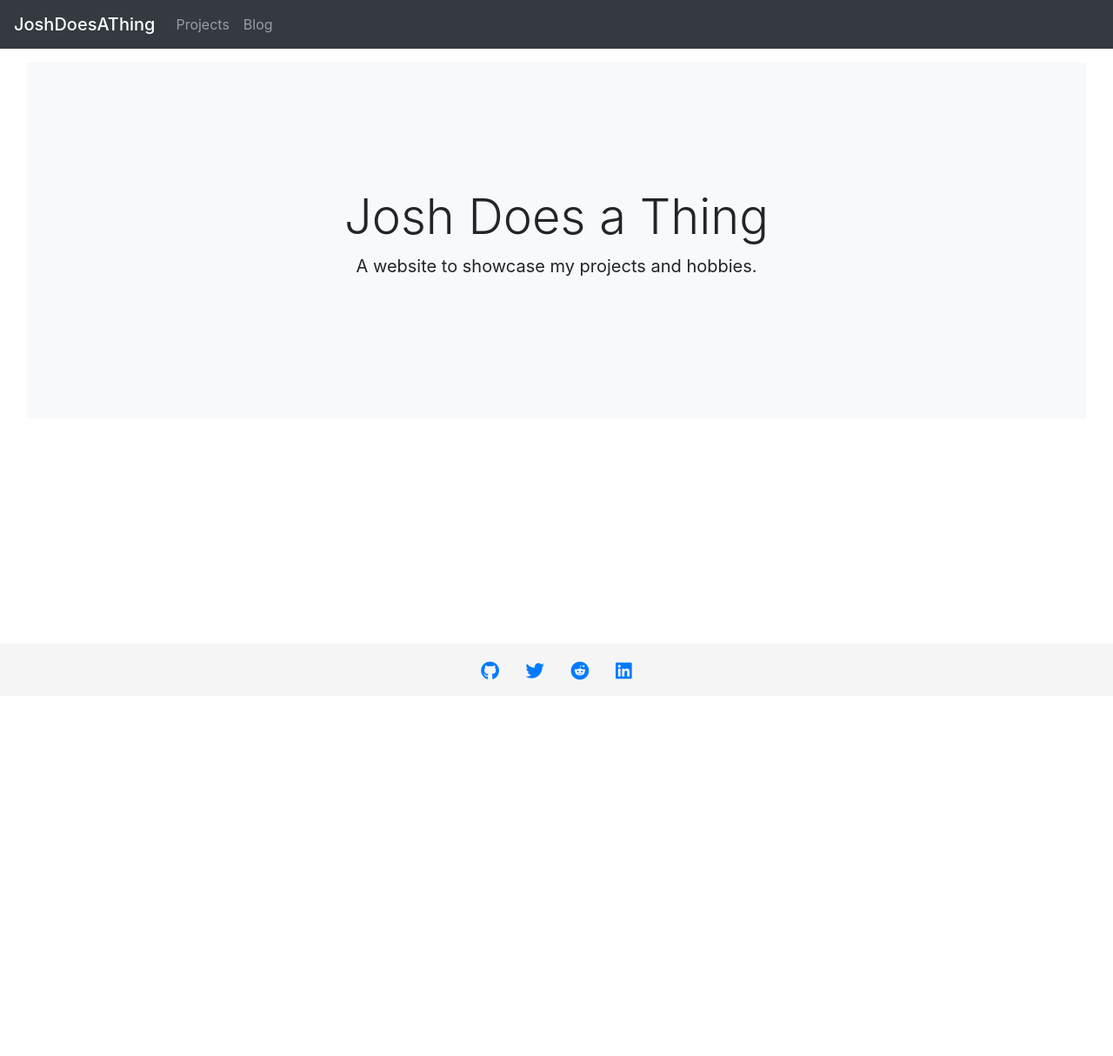
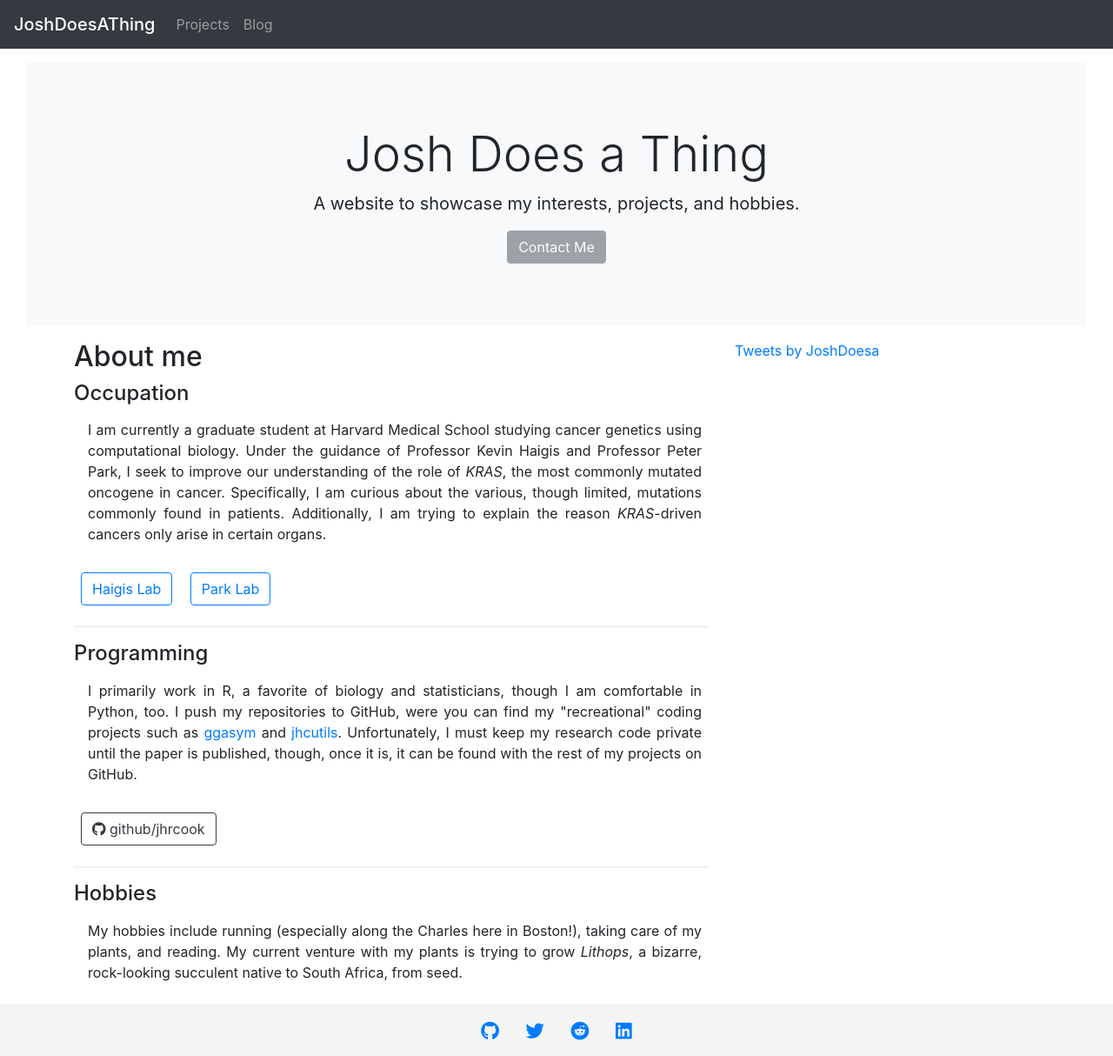
Before and after one commit to jhrcook/django_example, a Django app: page /homepage/ in a window 1280 px wide. Shown: the whole page at 87% size. Before the commit the page ends 782 px from the top, so only its background shows below. Run offline with Django 3.2, Linux system fonts and the light colour scheme; some libraries are stand-ins or nearby versions.

Commit message:
feat: added twitter feed and About Met section

```diff
--- a/homepage/templates/homepage_home.html
+++ b/homepage/templates/homepage_home.html
@@ -1,13 +1,62 @@
 {% extends "base.html" %}
 {% block page_content %}
 
-<div class="position-relative overflow-hidden p-3 p-md-5 m-md-3 text-center bg-light">
-  <div class="col-md-8 p-lg-5 mx-auto my-5">
-    <h2 class="display-4">Josh Does a Thing</h2>
-    <p class="lead font-weight-normal">A website to showcase my projects and hobbies.</p>
-  </div>
-  <div class="product-device shadow-sm d-none d-md-block"></div>
-  <div class="product-device product-device-2 shadow-sm d-none d-md-block"></div>
+<div class="position-relative overflow-hidden p-0 p-md-3 m-md-3 text-center bg-light">
+    <div class="col-md-8 p-md-2 mx-auto my-5">
+        <h2 class="display-4">Josh Does a Thing</h2>
+        <p class="lead font-weight-normal">A website to showcase my interests, projects, and hobbies.</p>
+        <a class="btn btn-secondary disabled" href="#">Contact Me</a>
+    </div>
 </div>
 
+<div class="container">
+    <div class="row">
+        <div class="col-8">
+            <h2> About me </h2>
+            <h4>Occupation</h4>
+            <div class="p-2 ml-2 text-justify">
+            <p>
+                I am currently a graduate student at Harvard Medical School studying cancer genetics using
+                computational biology. Under the guidance of Professor Kevin Haigis and Professor Peter Park,
+                I seek to improve our understanding of the role of <em>KRAS</em>, the most commonly mutated
+                oncogene in cancer. Specifically, I am curious about the various, though limited, mutations
+                commonly found in patients. Additionally, I am trying to explain the reason <em>KRAS</em>-driven
+                cancers only arise in certain organs.
+            </p>
+            </div>
+            <div>
+                <a class="btn btn-outline-primary m-2" href="https://www.haigislab.org" target="_blank">Haigis Lab</a>
+                <a class="btn btn-outline-primary m-2" href="https://compbio.hms.harvard.edu/index" target="_blank">Park Lab</a>
+            </div>
+            <hr>
+            <h4>Programming</h4>
+            <div class="p-2 ml-2 text-justify">
+            <p>
+                I primarily work in R, a favorite of biology and statisticians, though I am comfortable in
+                Python, too. I push my repositories to GitHub, were you can find my "recreational" coding
+                projects such as <a href="https://github.com/jhrcook/ggasym" target="_blank">ggasym</a> and
+                <a href="https://github.com/jhrcook/jhcutils" target="_blank">jhcutils</a>. Unfortunately, I
+                must keep my research code private until the paper is published, though, once it is,
+                it can be found with the rest of my projects on GitHub.
+            </p>
+            </div>
+            <a class="btn btn-outline-dark btn-social btn-github m-2" href="https://github.com/jhrcook" target="_blank">
+                <span class="fab fa-github"></span> github/jhrcook
+            </a>
+            <hr>
+            <h4>Hobbies</h4>
+            <div class="p-2 ml-2 text-justify">
+            <p>
+                My hobbies include running (especially along the Charles here in Boston!), taking care of
+                my plants, and reading. My current venture with my plants is trying to grow <em>Lithops</em>,
+                a bizarre, rock-looking succulent native to South Africa, from seed.
+            </p>
+            </div>
+        </div>
+        <div class="col-4">
+            <a class="twitter-timeline" href="https://twitter.com/JoshDoesa?ref_src=twsrc%5Etfw" data-height="1000">Tweets by JoshDoesa</a>
+            <script async src="https://platform.twitter.com/widgets.js" charset="utf-8"></script>
+        </div>
+    </div>
+</div>
 {% endblock %}
```
